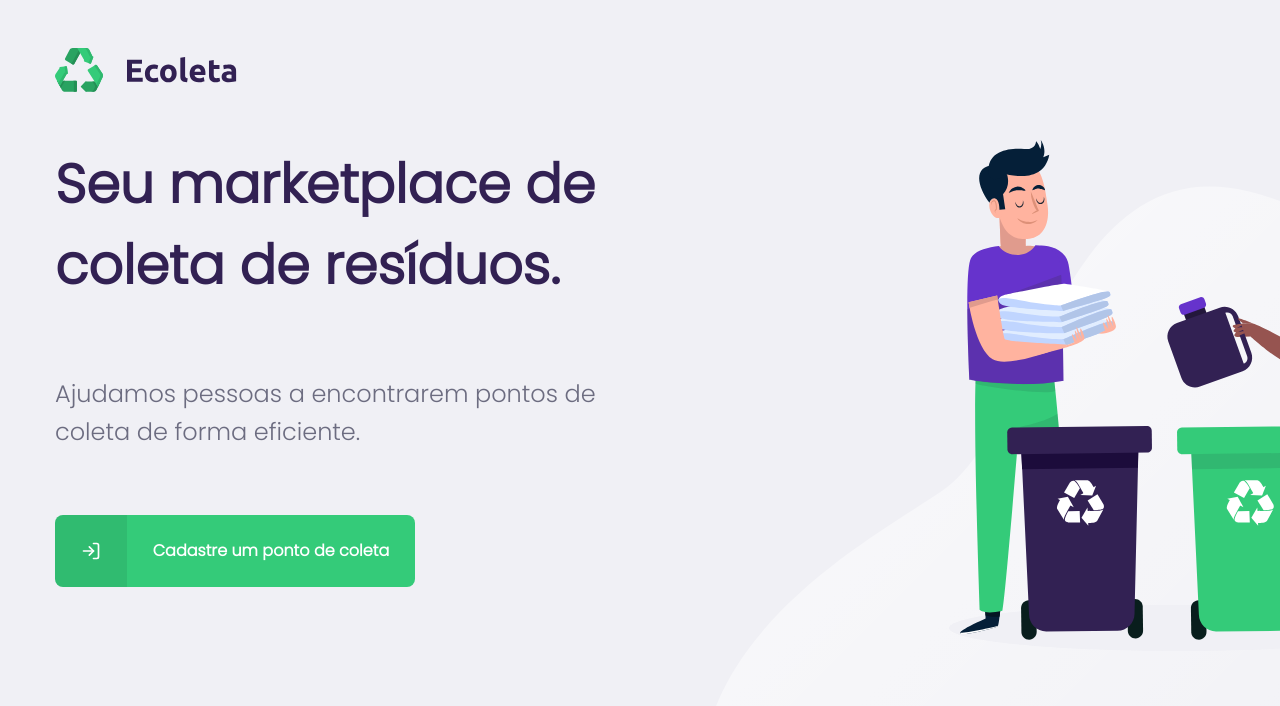
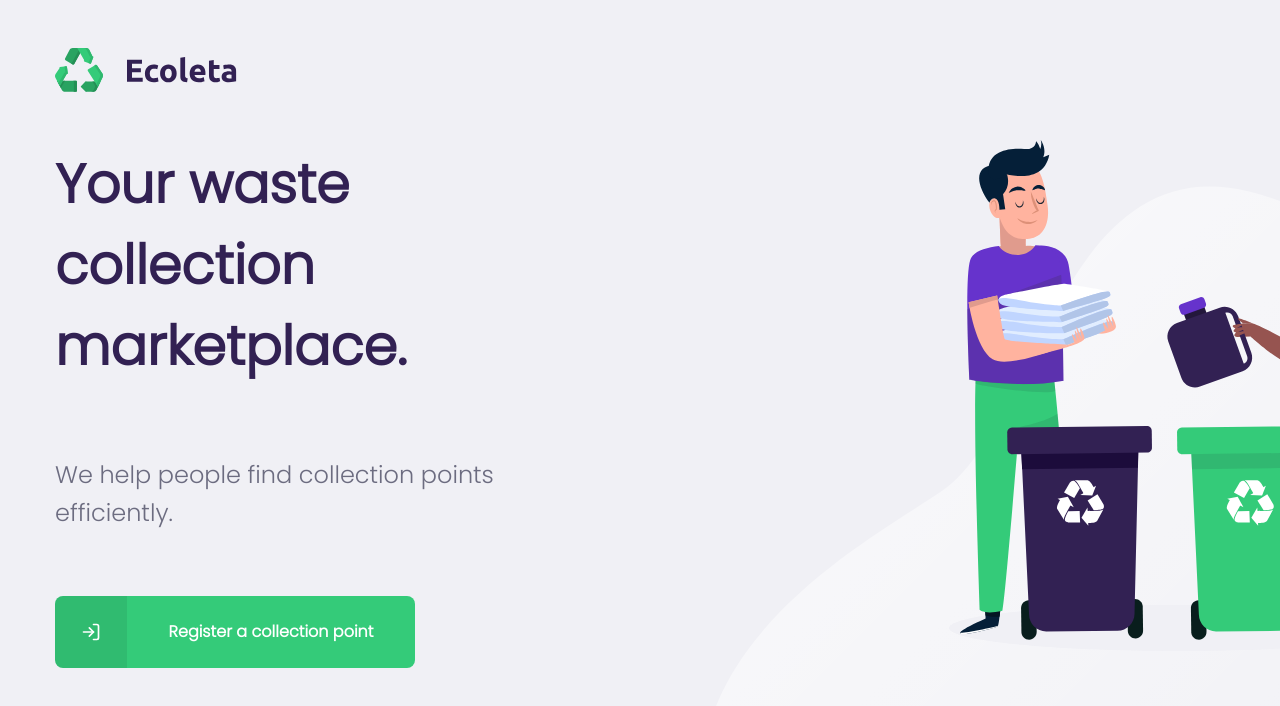
Before and after one commit to davipm/react-node-ts-collect, a React (Create React App) app in the folder client/: page / in a window 1280 px wide. Shown: the top 706 px of the page. Built offline with nearby package versions, Linux system fonts and the light colour scheme.

Commit message:
update text

```diff
--- a/client/src/pages/Home/index.tsx
+++ b/client/src/pages/Home/index.tsx
@@ -14,16 +14,14 @@ function Home() {
         </header>
 
         <main>
-          <h1>Seu marketplace de coleta de resíduos.</h1>
-          <p>
-            Ajudamos pessoas a encontrarem pontos de coleta de forma eficiente.
-          </p>
+          <h1>Your waste collection marketplace.</h1>
+          <p>We help people find collection points efficiently.</p>
 
           <Link to="/create-point">
             <span>
               <FiLogIn />
             </span>
-            <strong>Cadastre um ponto de coleta</strong>
+            <strong>Register a collection point</strong>
           </Link>
         </main>
       </Content>
```
